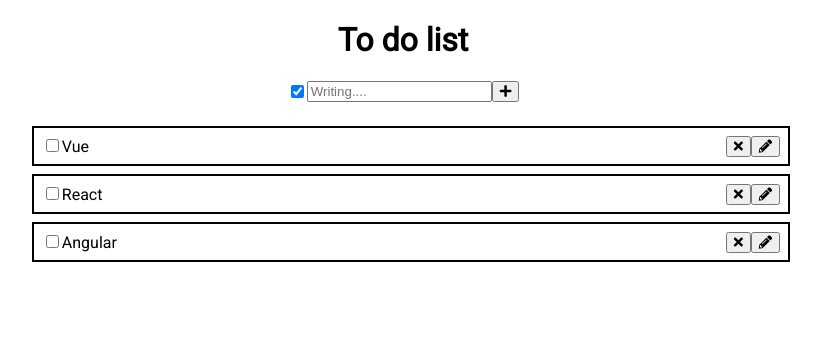
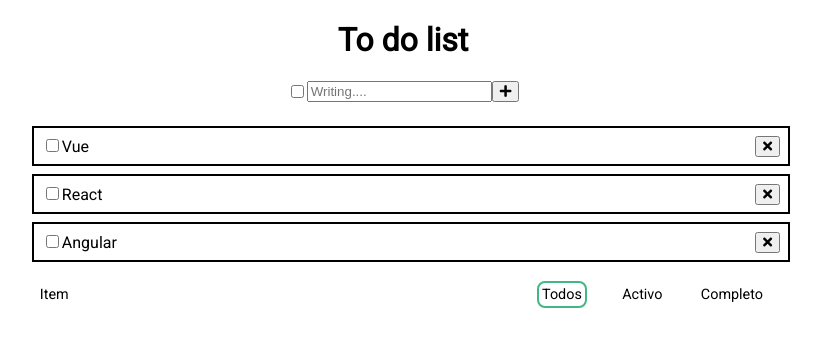
Before and after one commit to JessicaMP/vue-parcel, a Vue app: page / in a window 1280 px wide. Shown: the top 346 px of the page, without its empty margins (237-1058 px from the left). Built offline with nearby package versions, Linux system fonts and the light colour scheme.

Commit message:
Agregando funcionalidades

```diff
--- a/src/App.vue
+++ b/src/App.vue
@@ -6,8 +6,8 @@
 </template>
 
 <script>
-import ComponentHeader from "./Component-header.vue";
-import ComponentMain from "./Component-main.vue";
+import ComponentHeader from "./components/Component-header";
+import ComponentMain from "./components/Component-main";
 
 export default {
   components: {
--- a/src/Component-main.vue
+++ /dev/null
@@ -1,105 +0,0 @@
-<template>
-	<div>
-		<nav>
-			<input type="checkbox" v-model="test"/>
-			<input v-model.trim="val" :placeholder="text" @keyup.enter="saveText"/>
-			<button @click="saveText"><i class="fas fa-plus"></i></button>
-		</nav>
-		<div class="container">
-			<ol>
-				<li v-for="(li, index) in list" :key="index">
-					<input type="checkbox" name="" id="">
-					<span>{{ li }}</span>
-					<div class="box-buttons">
-						<button @click="remove(li)"><i class="fas fa-times"></i></button>
-						<button @click="edit(li)"><i class="fas fa-pencil-alt"  aria-hidden="true"></i></button>
-					</div>
-				</li>
-			</ol>
-		</div>
-	</div>
-</template>
-
-<script>
-export default {
-  data() {
-    return {
-      val: "",
-      text: "Writing....",
-      list: ["Vue", "React", "Angular"]
-    };
-  },
-  methods: {
-    saveText() {
-				if (this.val.length > 0) {
-					this.list.push(this.val);
-					this.val = "";
-					console.log("ok");
-				}
-    },
-
-    remove(li) {
-      for (let i = 0; i < this.list.length; i++) {
-        if (li === this.list[i]) {
-          this.list.splice(i, 1);
-          console.log("remove");
-        }
-      }
-		},
-
-		test() {
-			console.log('check');
-
-		},
-
-    edit(li) {
-      alert("vue");
-    }
-  },
-
-  updated() {
-    console.log(this.title);
-  }
-};
-</script>
-
-<style lang="scss" scoped>
-nav {
-	display: flex;
-	justify-content: center;
-}
-
-.container {
-	display: flex;
-	justify-content: center;
-}
-
-ol {
-  list-style: none;
-	padding: 0;
-	flex-direction: row;
-	width: 60%;
-	justify-content: center;
-}
-
-.box-buttons {
-	// display: inline-block;
-	float: right;
-}
-
-ol {
-
-	li {
-		width: 100%;
-		border: 0.15rem solid black;
-		box-sizing: border-box;
-		margin: 0.5rem;
-		padding: 0.5rem;
-	}
-
-	span {
-		display: inline-block;
-		text-align: left
-	}
-}
-</style>
--- a/src/app.js
+++ b/src/app.js
@@ -1,6 +1,5 @@
 import Vue from 'vue';
 import App from './App.vue';
-import fontawesome from '@fortawesome/fontawesome';
 
 new Vue({
   el: '#app',
--- /dev/null
+++ b/src/components/Component-main.vue
@@ -0,0 +1,213 @@
+<template>
+	<div>
+		<nav>
+			<input type="checkbox" v-model="selectAll"/>
+			<input v-model.trim="val" :placeholder="text" @keyup.enter="saveText"/>
+			<button @click="saveText"><i class="fas fa-plus"></i></button>
+		</nav>
+		<main class="container">
+			<ol class="row todo-list">
+				<li v-for="(li, index) in filteredTodos" :key="index" class="todo" >
+          <div class="view">
+            <input type="checkbox" v-model="li.completed" class="toggle">
+            <span class="notView editing" @dblclick="editTodo(li)" :class="{completed: li.completed, editing: li === editing}">{{ li.name }}</span>
+            <div class="box-buttons">
+              <button @click="remove(index)"><i class="fas fa-times"></i></button>
+            </div>
+          </div>
+          <input type="text" class="edit" v-model="li.name" @keyup.enter="doneEdit">
+				</li>
+			</ol>
+		</main>
+    <footer class="footer container" v-show="hasTodo">
+      <div class="row">
+        <span class="todo.count"><strong>{{ remainning }}</strong>Item</span>
+        <ul class="filters">
+          <li><a :class="{selected: filter === 'all'}" @click.prevent="filter = 'all'" href="t">Todos</a></li>
+          <li><a :class="{selected: filter === 'todo'}" @click.prevent="filter = 'todo'" href="a">Activo</a></li>
+          <li><a :class="{selected: filter === 'done'}" @click.prevent="filter = 'done'" href="c">Completo</a></li>
+        </ul>
+      </div>
+    </footer>
+	</div>
+</template>
+
+<script>
+export default {
+  data() {
+    return {
+      val: "",
+      text: "Writing....",
+      list: [
+        { name: "Vue", completed: false },
+        { name: "React", completed: false },
+        { name: "Angular", completed: false }
+      ],
+      filter: 'all',
+      selectAll: false,
+      editing: null
+    };
+  },
+  methods: {
+    saveText() {
+      if (this.val.length > 0) {
+        this.list.push({
+          completed: false,
+          name: this.val
+        });
+        this.val = "";
+      }
+    },
+    remove(val) {
+      for (let i = 0; i < this.list.length; i++) {
+        if (val === i) {
+          this.list.splice(i, 1);
+          console.log(val);
+        }
+      }
+    },
+    editTodo(li) {
+      this.editing = li
+    },
+    doneEdit() {
+      this.editing = null
+    }
+  },
+  computed: {
+    remaininig() {
+      return this.list.filter(li => !li.completed).length
+    },
+    filteredTodos() {
+      if (this.filter === 'todo') {
+        return this.list.filter(li => !li.completed)
+      } else if(this.filter === 'done') {
+        return this.list.filter(li => li.completed)
+      }
+      return this.list
+    },
+    hasTodo() {
+      return this.list.length > 0
+    }
+  },
+  watch: {
+    selectAll(e) {
+      for (let i = 0; i < this.list.length; i++) {
+        if (e === true) {
+        return this.list.filter(li => li.completed = true)
+        } else {
+        return this.list.filter(li => li.completed = false)
+        return this.remaininig === 0
+        }
+      }
+    }
+  }
+};
+</script>
+
+<style lang="scss" scoped>
+nav {
+  display: flex;
+  justify-content: center;
+}
+
+.container {
+  display: flex;
+  justify-content: center;
+}
+
+.row {
+  flex-direction: row;
+  width: 60%;
+  justify-content: center;
+}
+
+.box-buttons {
+  float: right;
+}
+
+ol {
+  list-style: none;
+  padding: 0;
+
+  li {
+    width: 100%;
+    border: 0.15rem solid black;
+    box-sizing: border-box;
+    margin: 0.5rem;
+    padding: 0.5rem;
+  }
+
+  span {
+    display: inline-block;
+    text-align: left;
+  }
+}
+
+.edit {
+    margin: 0;
+    width: 80%;
+    font-family: inherit;
+    font-weight: inherit;
+    border: 0;
+    border: 1px solid #999;
+    box-shadow: inset 0 -1px 5px 0 rgba(0, 0, 0, 0.2);
+    box-sizing: border-box;
+    -webkit-font-smoothing: antialiased;
+    -moz-font-smoothing: antialiased;
+    display: none;
+}
+
+.todo-list li.editing {
+	border-bottom: none;
+	padding: 0;
+}
+
+.todo-list li.editing .edit {
+	display: block;
+	width: 506px;
+	padding: 13px 17px 12px 17px;
+	margin: 0 0 0 43px;
+}
+
+.todo-list li.editing .view {
+	display: none;
+}
+
+.completed {
+  color: rgb(65, 184, 131);
+  text-decoration: line-through;
+}
+
+.footer {
+  box-sizing: border-box;
+  font-size: 0.9rem;
+
+  span {
+    text-align: right;
+    padding: 0 1rem;
+  }
+
+  .filters {
+    float: right;
+    list-style: none;
+    text-align: left;
+    margin: 0;
+
+    li {
+      display: inline-block;
+      padding: 0 1rem;
+
+      a {
+        color: black;
+        text-decoration: none;
+        padding: 0.2rem;
+
+      }
+    }
+  }
+}
+.filters li a.selected, .filters li a:hover {
+  border: 2px solid rgb(65, 184, 131);
+  border-radius: 0.5rem;
+}
+</style>
--- /dev/null
+++ b/vue.config.js
@@ -0,0 +1,3 @@
+module.exports = {
+	extractCSS: process.env.NODE_ENV === 'production'
+}
```
Also changed, not shown: package.json (+7 -3 lines), src/components/Component-header.vue (renamed from src/Component-header.vue), 1 other file (tests, documents, lock files or other folders).
